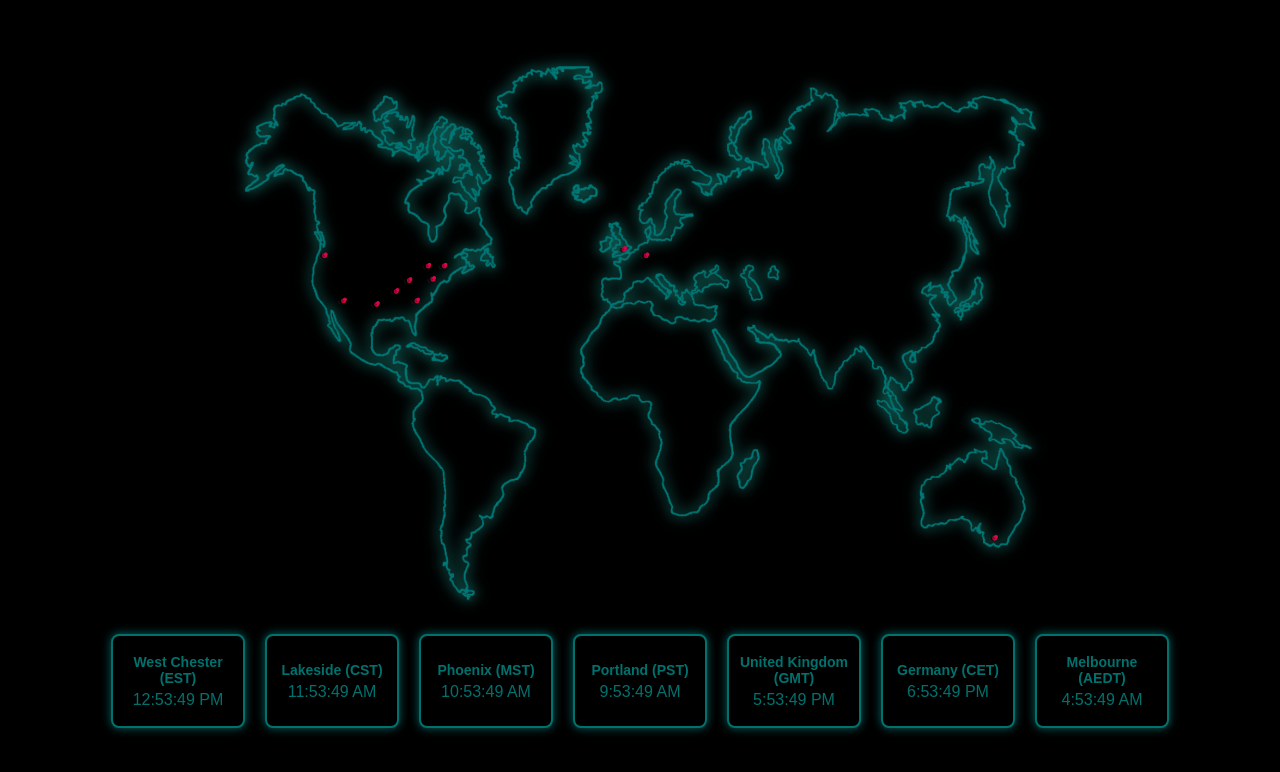
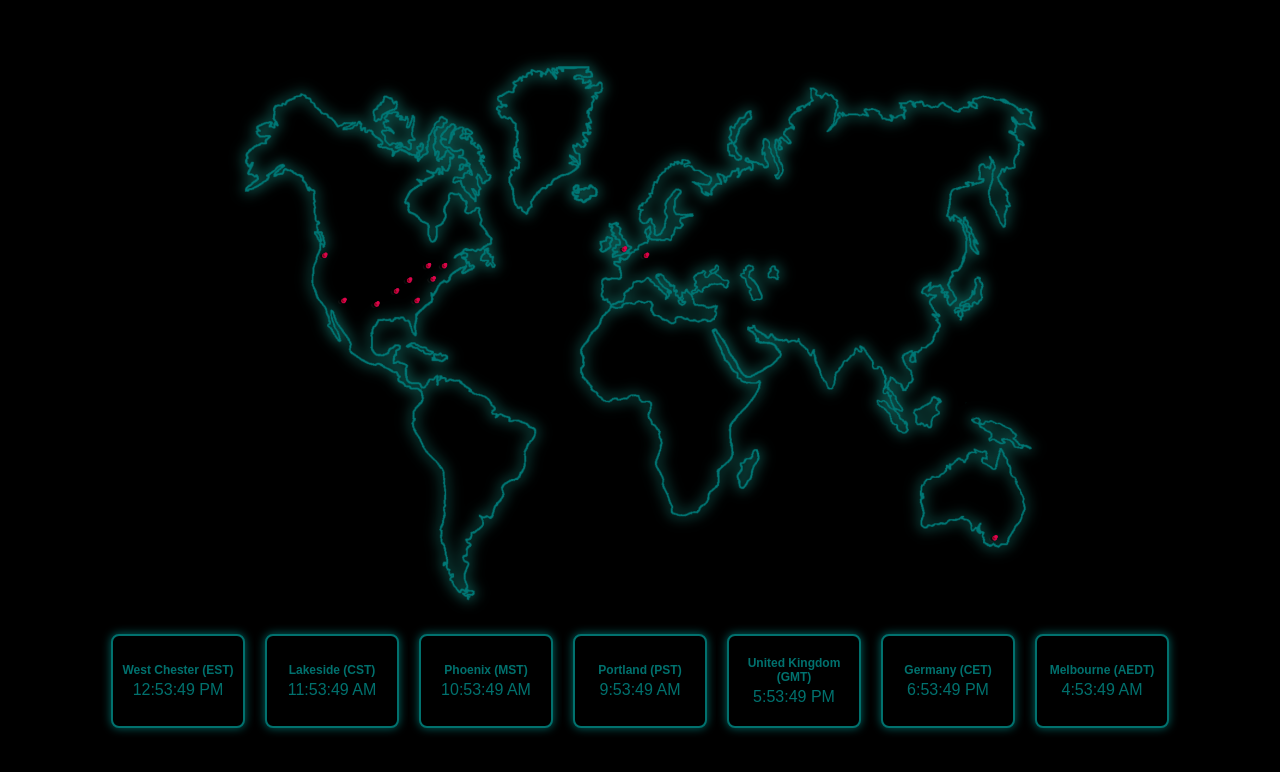
Before and after one commit to ngio14/ejg923mvoJ92jIA92jmnv92W2jwo, a plain HTML site: page index.html in a window 1280 px wide. Drawn offline with Linux system fonts and the light colour scheme.

Commit message:
Update index.html

```diff
--- a/index.html
+++ b/index.html
@@ -59,8 +59,8 @@
 
         /* Clock header styling */
         .clock h2 {
-            margin: 0 0 5px;
-            font-size: 14px;
+            margin: 0 0 4px;
+            font-size: 12px;
             color: #01716E; /* Royal neon blue text */
         }
 
```
